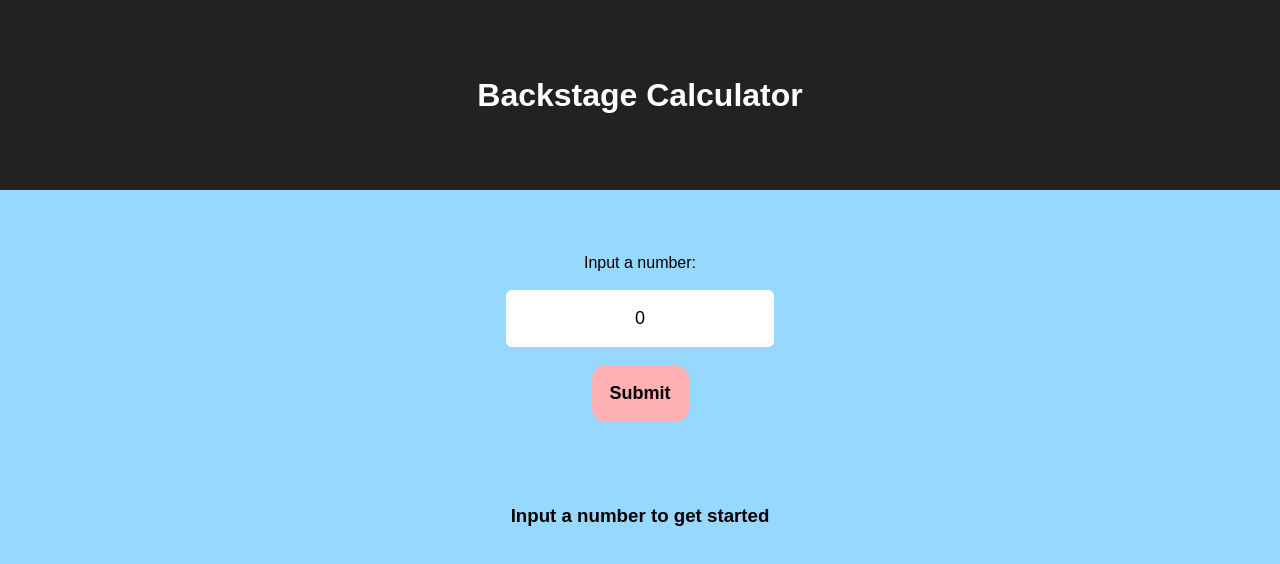
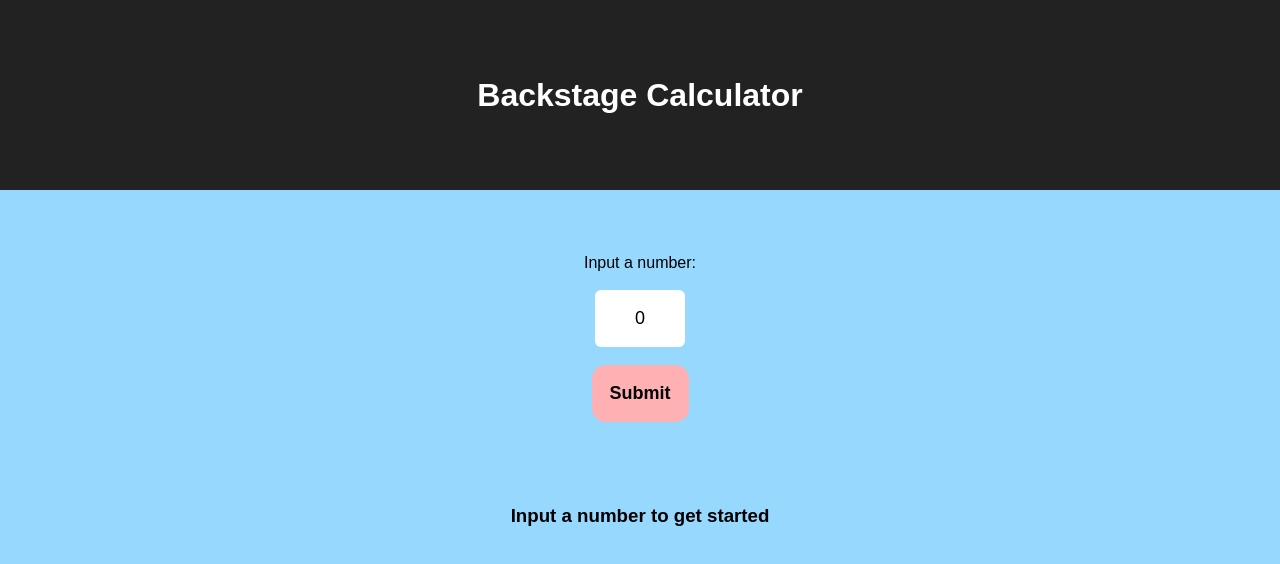
Before and after one commit to mfbadr/backstage, a React (Create React App) app: page / in a window 1280 px wide. Shown: the top 564 px of the page. Built offline with nearby package versions, Linux system fonts and the light colour scheme.

Commit message:
form only accepts 1 to 100

```diff
--- a/src/components/CalculatorForm.js
+++ b/src/components/CalculatorForm.js
@@ -32,7 +32,8 @@ export default class CalculatorForm extends Component {
               value={this.state.inputValue}
               type="number"
               id="numberInput"
-              min="0"
+              min="1"
+              max="100"
               step="1"
               onChange={this.handleChange}
               name="numberInput"/>
```
